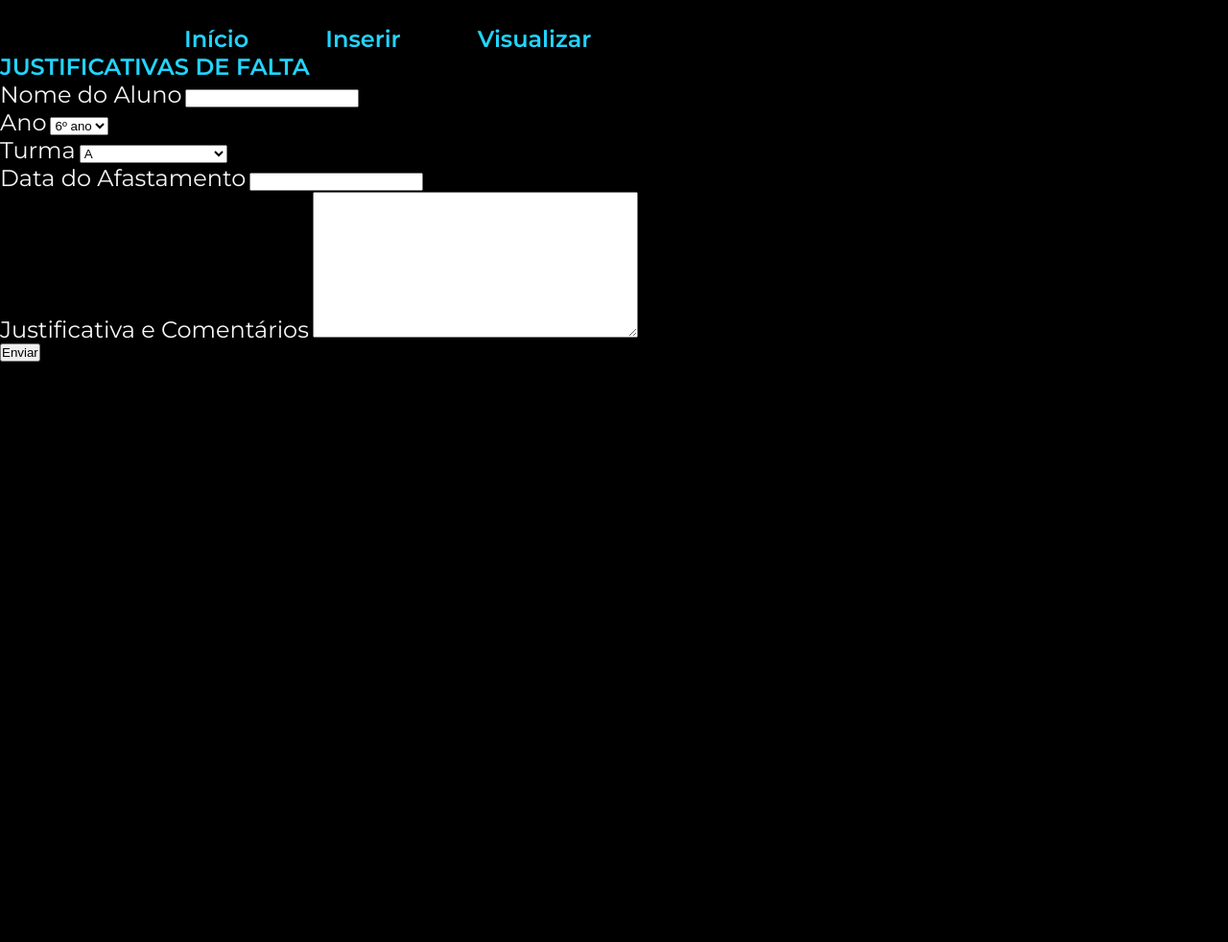
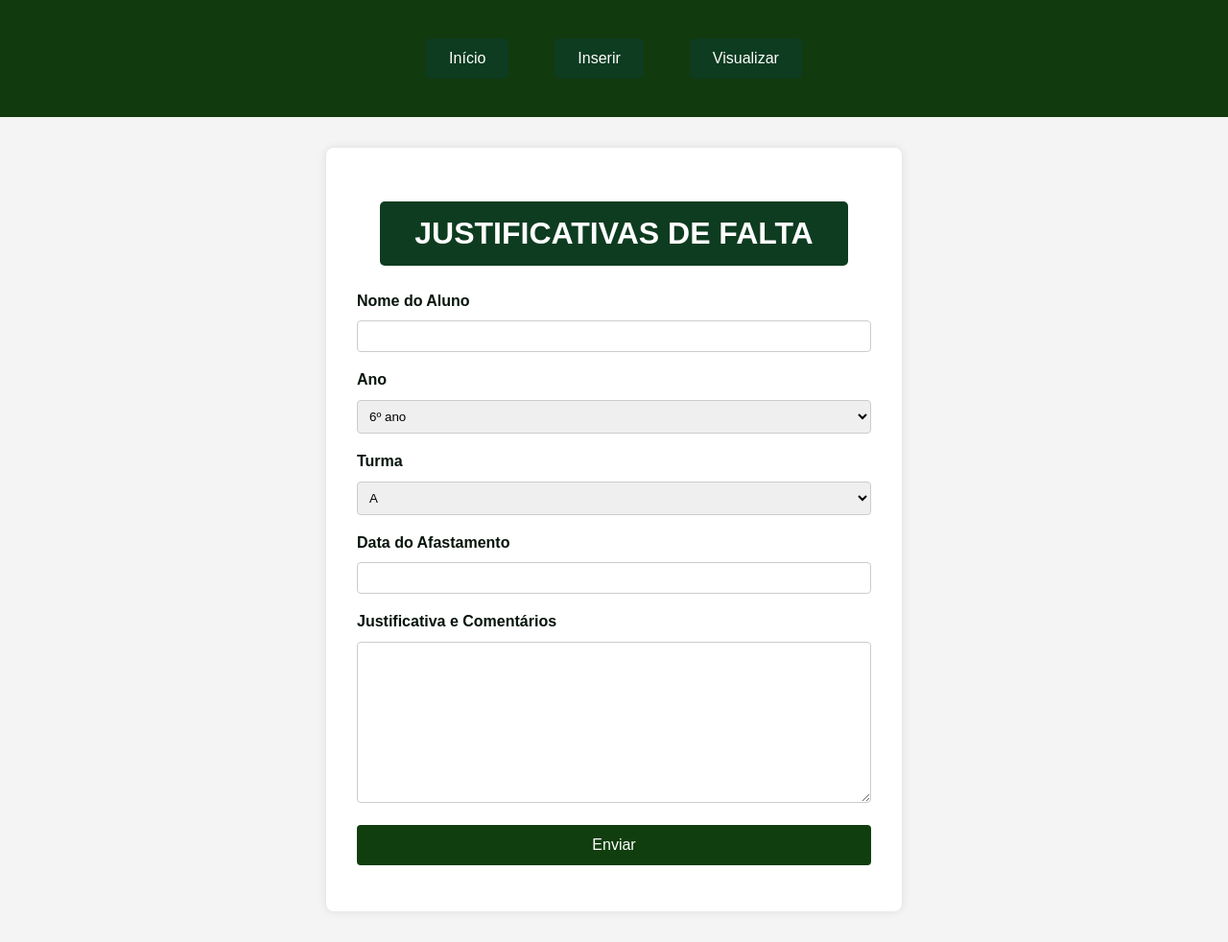
Before and after one commit to edlbrtojr/ProjetoAtestados, a Django app: page /inserir/ in a window 1280 px wide. Shown: the whole page at 96% size. Before the commit the page ends 377 px from the top, so only its background shows below. Run offline with Django 5.2, Linux system fonts and the light colour scheme.

Commit message:
edição do front; alteração no nome do arquivo raiz static style css; posto no  modo global

```diff
--- a/setup/settings.py
+++ b/setup/settings.py
@@ -125,11 +125,13 @@ STATIC_URL = 'static/'
 
 # TODOS OS ARQUIVOS ESTÁTICOS ESTÃO NESTA PASTA
 STATICFILES_DIRS = [
+    os.path.join(BASE_DIR, 'static'),
     os.path.join(BASE_DIR, 'setup/static'),
     os.path.join(BASE_DIR, 'mobile/static'),
 ]
 
-STATIC_ROOT = os.path.join(BASE_DIR, 'static')
+if not DEBUG:
+    STATIC_ROOT = 'static'
 
 # Default primary key field type
 # https://docs.djangoproject.com/en/5.0/ref/settings/#default-auto-field
--- /dev/null
+++ b/static/styles/global-style.css
@@ -0,0 +1,110 @@
+/* Reset básico */
+* {
+    margin: 0;
+    padding: 0;
+    box-sizing: border-box;
+}
+
+/* Estilos globais */
+body {
+    font-family: Arial, sans-serif;
+    background-color: #f4f4f4;
+    color: #06140b;
+    line-height: 1.6;
+}
+
+/* Estilo do cabeçalho */
+.cabecalho {
+    background-color: #123a0f;
+    color: #fff;
+    padding: 1rem 0;
+    text-align: center;
+}
+
+.cabecalho__menu {
+    display: flex;
+    justify-content: center;
+    list-style: none;
+}
+
+.cabecalho__menu__link {
+    color: #fff;
+    text-decoration: none;
+    padding: 0.5rem 1.5rem;
+    margin: 1.5rem;
+    transition: background-color 0.3s ease;
+}
+
+.cabecalho__menu__link{
+    background-color: #0e3c20;
+    border-radius: 5px;
+}
+
+/* Estilo do formulário */
+form.form {
+    max-width: 600px;
+    margin: 2rem auto;
+    padding: 2rem;
+    background-color: #fff;
+    box-shadow: 0 0 10px rgba(0, 0, 0, 0.1);
+    border-radius: 8px;
+}
+
+form h1 {
+    text-align: center;
+    margin-bottom: 1.5rem;
+}
+
+form div {
+    margin-bottom: 1rem;
+}
+
+form label {
+    display: block;
+    margin-bottom: 0.5rem;
+    font-weight: bold;
+}
+
+form input[type="text"],
+form input[type="email"],
+form input[type="password"],
+form input[type="date"],
+form select,
+form textarea {
+    width: 100%;
+    padding: 0.5rem;
+    border: 1px solid #ccc;
+    border-radius: 4px;
+}
+
+form button {
+    display: block;
+    width: 100%;
+    padding: 0.75rem;
+    background-color: #113e0e;
+    color: #fff;
+    border: none;
+    border-radius: 4px;
+    font-size: 1rem;
+    cursor: pointer;
+    transition: background-color 0.3s ease;
+}
+
+form button:hover {
+    background-color: #07330e;
+}
+
+/* Responsividade */
+@media (max-width: 768px) {
+    .cabecalho__menu {
+        flex-direction: column;
+    }
+
+    .cabecalho__menu__link {
+        margin: 0.5;
+    }
+
+    form.form {
+        padding: 1rem;
+    }
+}
--- a/templates/cadastro/inserir.html
+++ b/templates/cadastro/inserir.html
@@ -2,12 +2,14 @@
 
 <!DOCTYPE html>
 <html lang="pt-br">
+
 <head>
     <meta charset="UTF-8">
     <meta name="viewport" content="width=device-width, initial-scale=1.0">
     <title>Início</title>
-    <link rel="stylesheet" href="{% static '/styles/style.css' %}">
+    <link rel="stylesheet" href="{% static '\styles\global-style.css' %}">
 </head>
+
 <body>
     <header class="cabecalho">
         <nav class="cabecalho__menu">
@@ -20,7 +22,7 @@
     <main>
 
         <form class="form">
-        {% csrf_token %}
+            {% csrf_token %}
             <h1 class="cabecalho__menu__link">JUSTIFICATIVAS DE FALTA</h1>
 
             <div>
@@ -40,4 +42,5 @@
         </form>
     </main>
 </body>
+
 </html>
```
Also changed, not shown: static/styles/style.css (deleted, +0 -138 lines).
